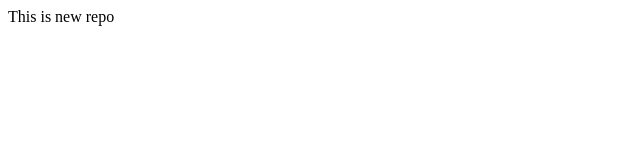
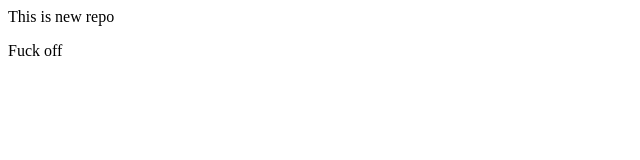
Before and after one commit to Darshan-222/LocalRep, a plain HTML site: page index.html in a window 1280 px wide. Shown: the full height of the page, 0-640 px from the left. Drawn offline with Linux system fonts and the light colour scheme.

Commit message:
new feature

```diff
--- a/index.html
+++ b/index.html
@@ -1 +1,2 @@
 <p>This is new repo</p>
+<p> Fuck off </p>
```
